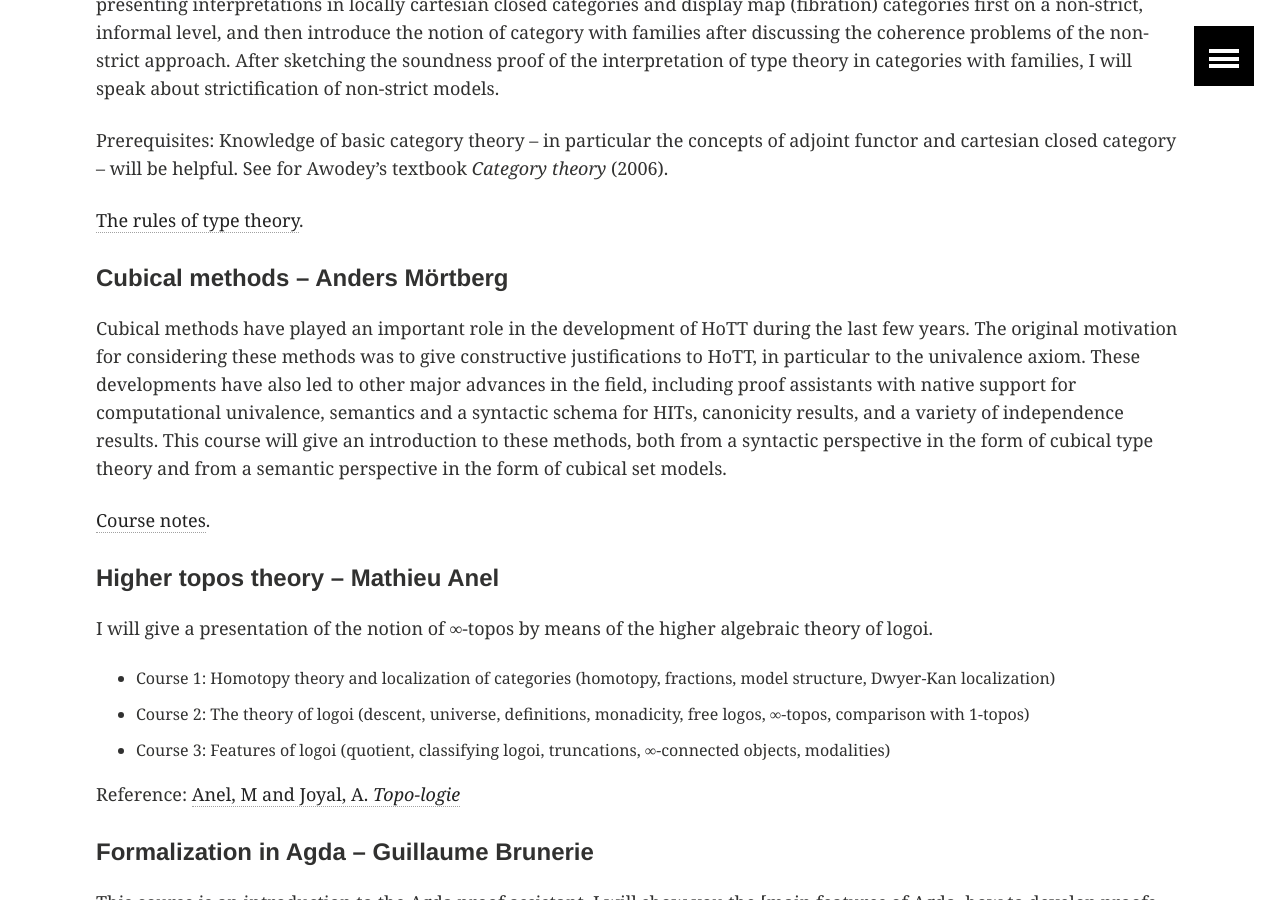
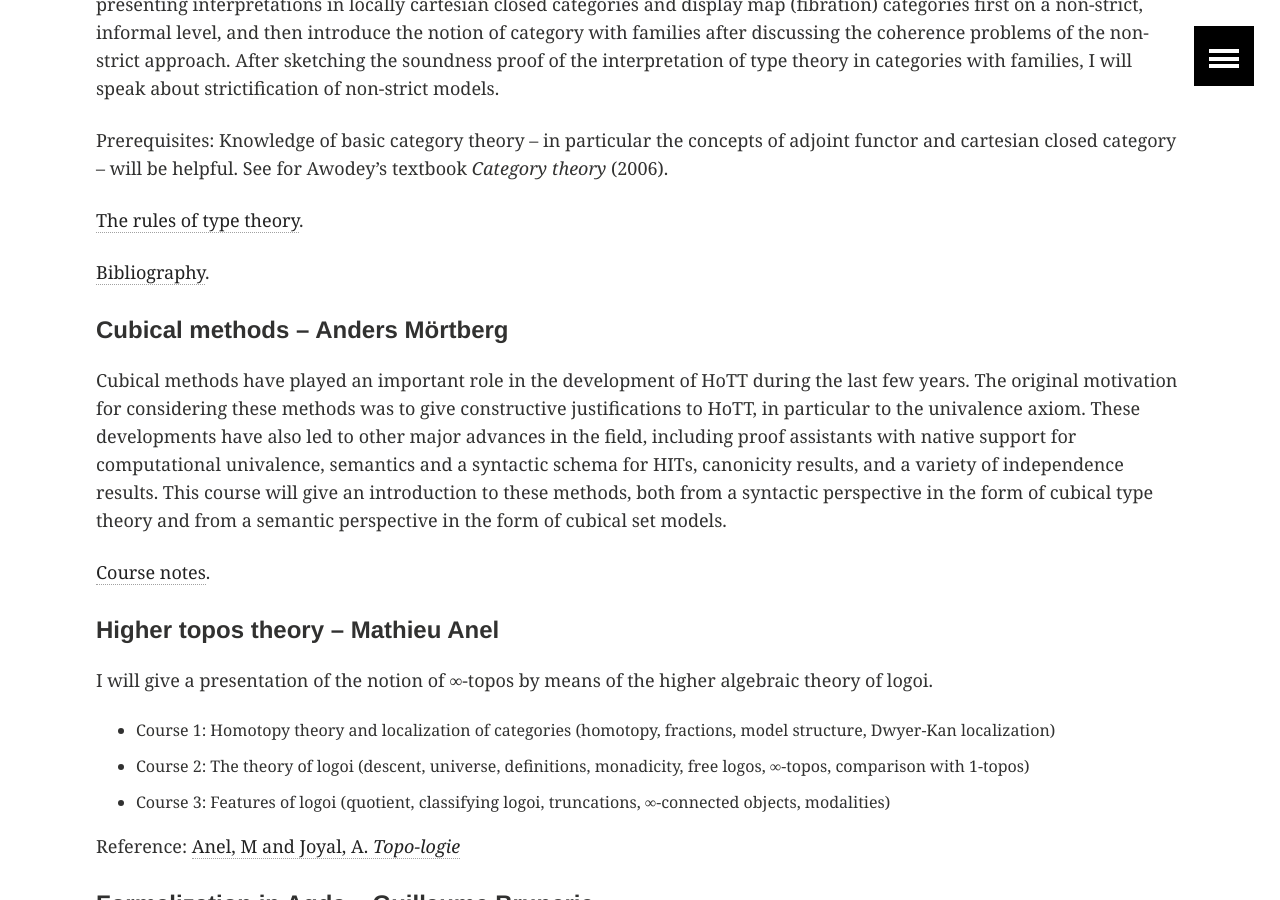
Before and after one commit to HoTT/HoTT-2019, a Jekyll site: the page built from summer-school.md, in a window 1280 px wide and 900 px high, scrolled down 2883 px. Built offline with Jekyll 4.4.1, drawn with Linux system fonts in a browser that asks for light colours.

Commit message:
semantics bibliography

```diff
--- a/summer-school.md
+++ b/summer-school.md
@@ -83,6 +83,8 @@ Awodey's textbook *Category theory* (2006).
 
 [The rules of type theory](/images/mltt-rules.pdf).
 
+[Bibliography](/images/semantics-bibliography.pdf).
+
 
 #### Cubical methods -- Anders Mörtberg
 
```
Also changed, not shown: 1 other file.
